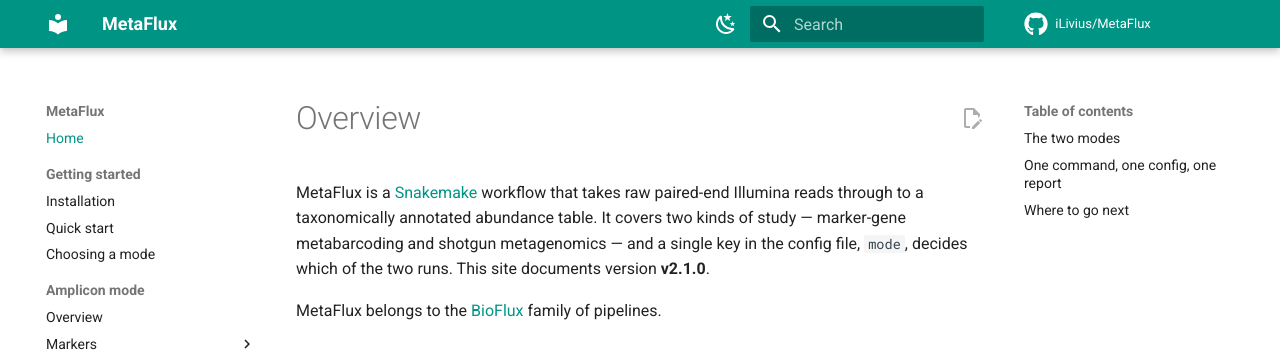
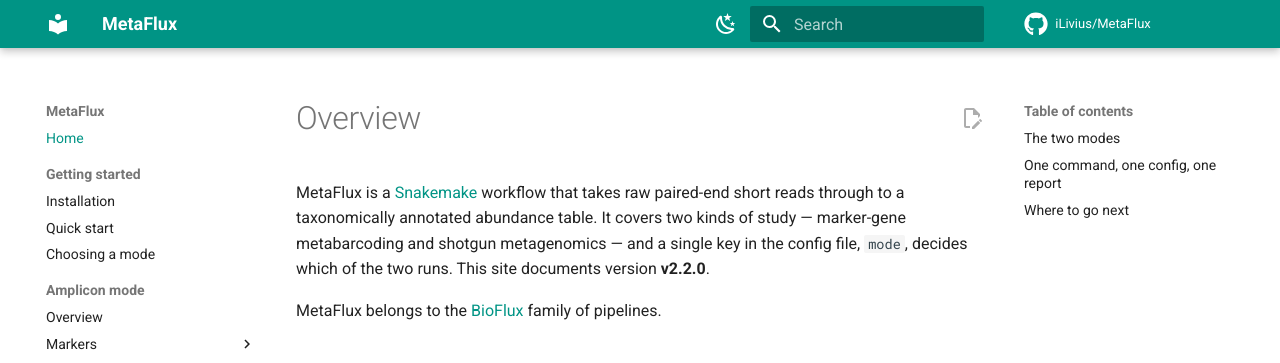
Before and after one commit to iLivius/MetaFlux, an MkDocs documentation site: the page built from docs/index.md, in a window 1280 px wide and 900 px high. Shown: the top 363 px of the window. Built offline with MkDocs 1.6.1 and Material for MkDocs 9.7.7, drawn with Linux system fonts in a browser that asks for light colours; comment, search, counter and statistics services are not loaded.

Commit message:
Bump to v2.2.0 and drop "Illumina" from the tagline in favour of "short-read"
The tagline named a vendor MetaFlux never actually required at a code level —
nothing enforces Illumina specifically, and DADA2's ASV-inference approach is
a short, high-accuracy-read method generally, not an Illumina-only one. With
long-read support planned for later, "short-read" is both more accurate today
and leaves a natural path forward (adding "and long-read" later) instead of
needing a vendor name stripped out of an already-published title.

Changed everywhere the tagline or version appears: README (badge-block banner
and the citation blockquote), the Snakefile (header comment and the printed
ASCII banner), the runtime startup log line in 00_common.smk (this one is
live output, not just documentation), mkdocs.yml, multiqc_config.yaml,
config/config.yaml, and every v2.1.0 reference across the docs, including two
example log-output snippets and one comment in configuration.md reworded to
not need updating again at the next bump. The two remaining "paired-end
Illumina reads" mentions in README/index.md became "paired-end short reads"
for consistency. Illumina-specific technical notes elsewhere in the code
(PhiX spike-in, the R2-quality tie-break in raise_trunc) are untouched --
those describe real, optional, platform-specific behaviour the pipeline
handles today, not a claim about what it requires.

```diff
--- a/docs/index.md
+++ b/docs/index.md
@@ -1,10 +1,10 @@
 # Overview
 
 MetaFlux is a [Snakemake](https://snakemake.github.io/) workflow that takes raw
-paired-end Illumina reads through to a taxonomically annotated abundance table. It
+paired-end short reads through to a taxonomically annotated abundance table. It
 covers two kinds of study — marker-gene metabarcoding and shotgun metagenomics — and a
 single key in the config file, `mode`, decides which of the two runs. This site
-documents version **v2.1.0**.
+documents version **v2.2.0**.
 
 MetaFlux belongs to the [BioFlux](https://github.com/stars/iLivius/lists/bioflux)
 family of pipelines.
--- a/mkdocs.yml
+++ b/mkdocs.yml
@@ -1,5 +1,5 @@
 site_name: MetaFlux
-site_description: Unified Illumina multi-marker amplicon and shotgun taxonomic profiling workflow
+site_description: Unified short-read multi-marker amplicon and shotgun taxonomic profiling workflow
 site_author: Livio Antonielli
 repo_url: https://github.com/iLivius/MetaFlux
 repo_name: iLivius/MetaFlux
```
Also changed, not shown: README.md (+5 -5 lines), docs/about/citation.md (+1 -1 lines), docs/getting-started/quick-start.md (+1 -1 lines), docs/reference/configuration.md (+1 -1 lines), docs/reference/running.md (+1 -1 lines), 4 other files.
